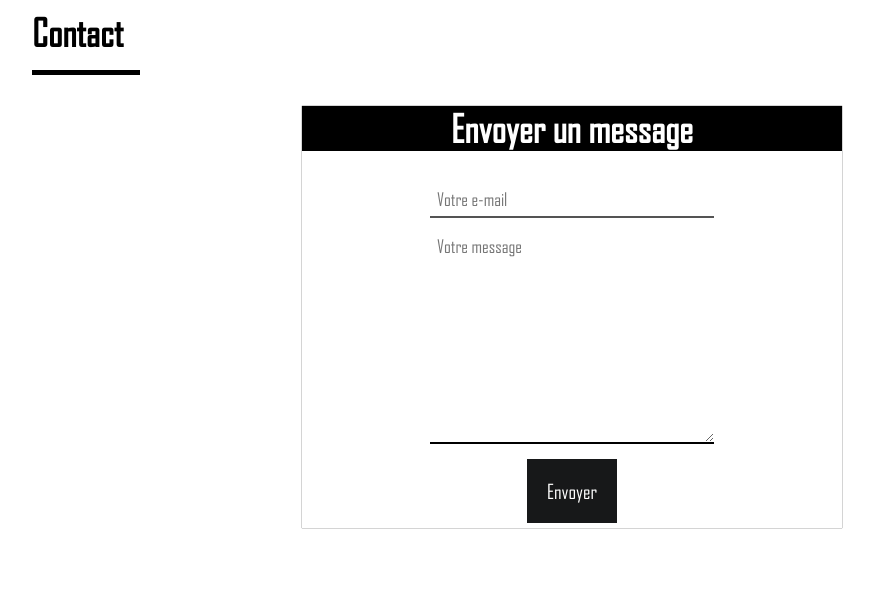
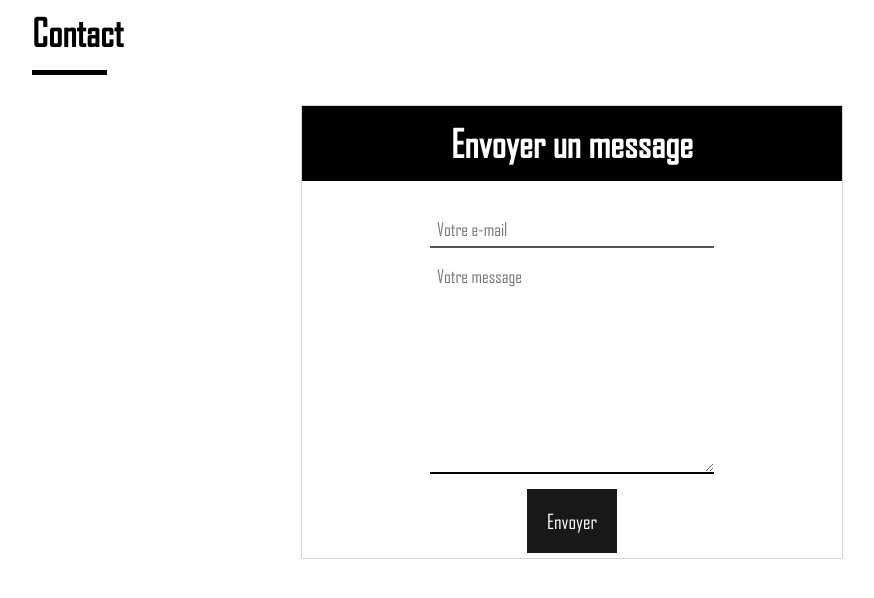
Before and after one commit to MichaelAceAnderson/MichaelAceAnderson.github.io, a PHP site: page /pages/contact.php in a window 1280 px wide. Shown: the part 139-737 px from the top of the page, without its empty margins (118-992 px from the left). Run offline with PHP 8.4, Linux system fonts and the light colour scheme.

Commit message:
Design fixes

```diff
--- a/common/style/style.css
+++ b/common/style/style.css
@@ -320,7 +320,7 @@ header h1 {
 .main .title hr {
 	border: none;
 	height: 5px;
-	width: 10%;
+	width: 75px;
 	background: var(--textcolor);
 	margin: 15px 0px;
 }
@@ -343,6 +343,7 @@ header h1 {
 .main form h1 {
 	background: black;
 	color: white;
+	padding: 15px;
 }
 
 .main input[type="text"],
@@ -425,8 +426,8 @@ header h1 {
 }
 
 .main form button:active {
-	background: rgb(23 24 25);
-	border: 5px solid var(--highlight);
+	background: radial-gradient(rgb(40 40 40), rgb(23 24 25));
+	border: 5px solid var(--evendarker);
 	cursor: pointer;
 }
 
```
